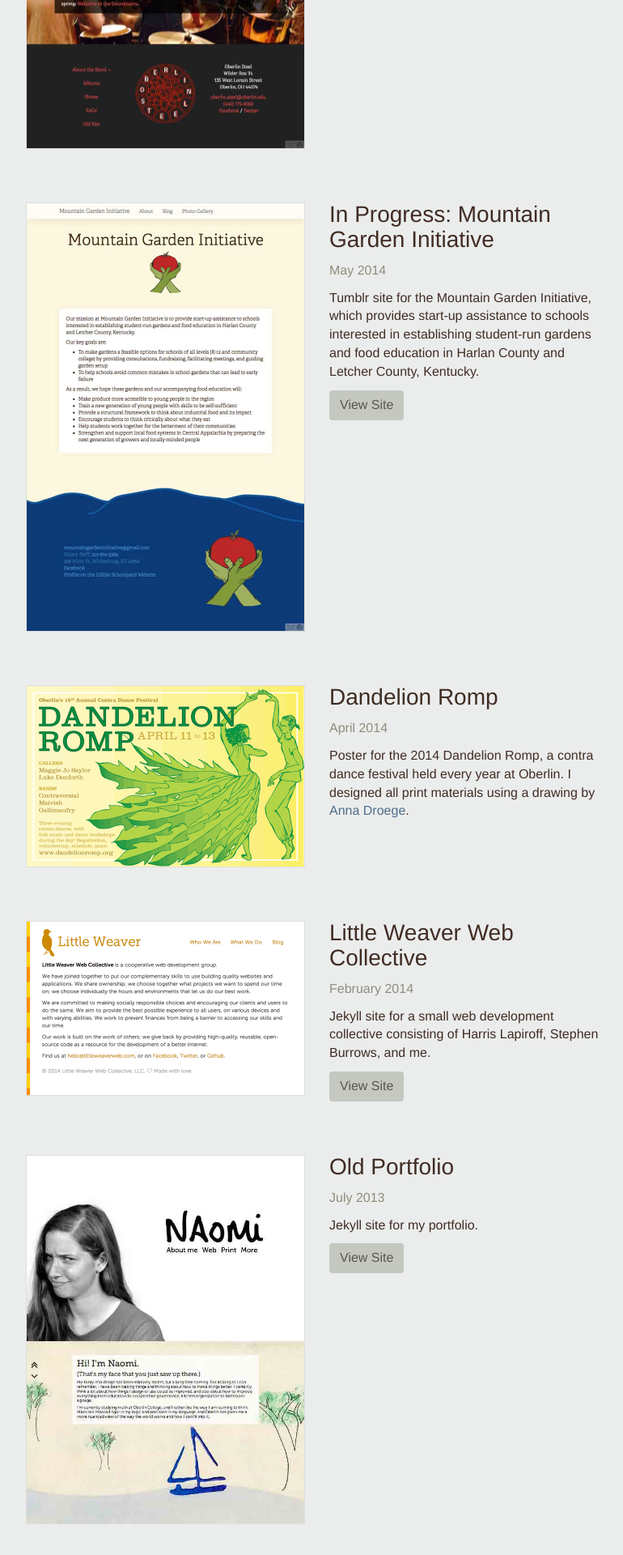
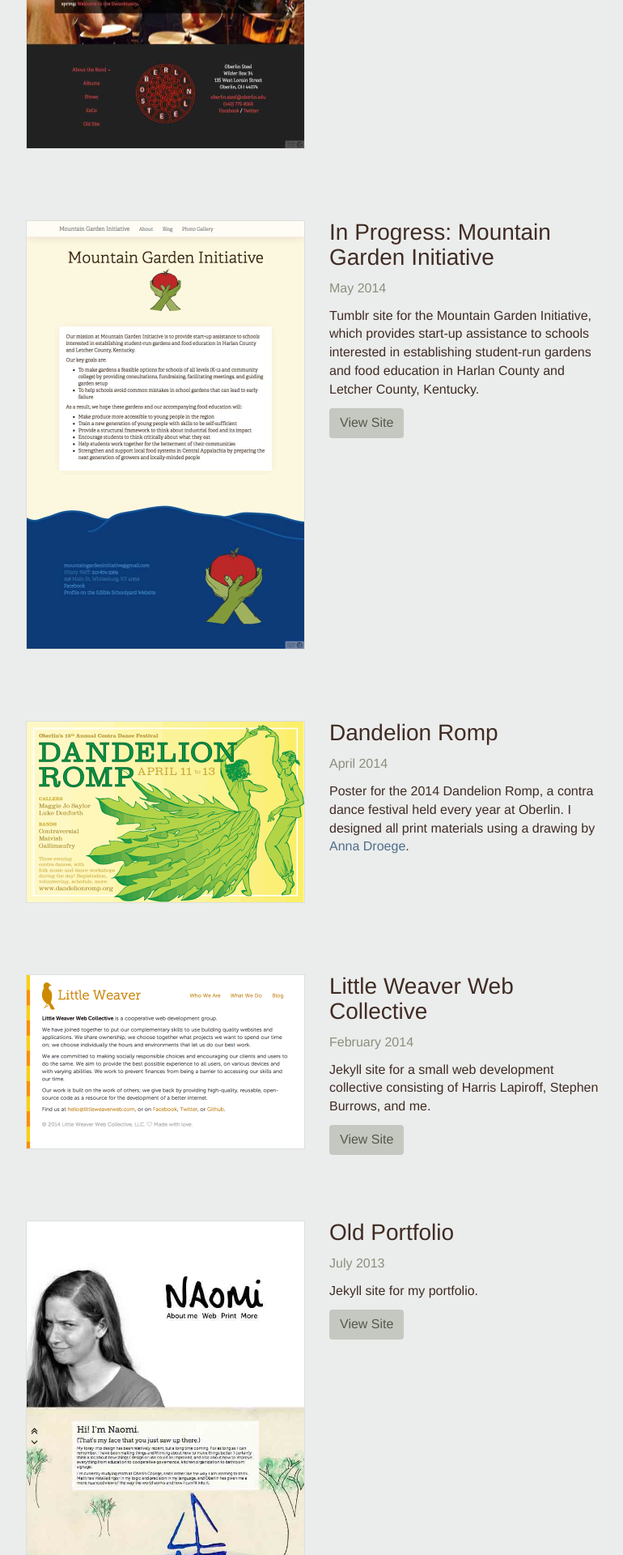
Before and after one commit to nmorduch/nmorduch.github.io, a Jekyll site: the page built from index.html, in a window 1280 px wide. Shown: the part 563-2483 px from the top of the page at 81% size, without its empty margins (248-1018 px from the left). Built offline with Jekyll 4.4.1, drawn with Linux system fonts in a browser that asks for light colours; Markdown is read by kramdown in place of the engine named in the settings.

Commit message:
Fixed image spacing.

```diff
--- a/index.html
+++ b/index.html
@@ -15,9 +15,11 @@
 				<div class="col-xxs-12 col-xs-6 margin-trailer">
 					<h3 class="visible-xxs-inline-block margin-trailer">{{ post.title }}</h3>
 					{% for image in post.img %}
-						<a href="{{ site.baseurl }}{{ site.imageurl }}/work/{{ image.large }}" class="margin-trailer">
-							<img src="{{ site.baseurl }}{{ site.imageurl }}/thumbs/{% if image.thumb %}{{ image.thumb }}{% else %}{{ image.large }}{% endif %}" alt="{{ post.title }}" class="img-responsive{% unless image.large == 'nbt-2011-12.gif' %} img-frame{% endunless %}">
-						</a>
+						<div class="margin-trailer">
+							<a href="{{ site.baseurl }}{{ site.imageurl }}/work/{{ image.large }}">
+								<img src="{{ site.baseurl }}{{ site.imageurl }}/thumbs/{% if image.thumb %}{{ image.thumb }}{% else %}{{ image.large }}{% endif %}" alt="{{ post.title }}" class="img-responsive{% unless image.large == 'nbt-2011-12.gif' %} img-frame{% endunless %}">
+							</a>
+						</div>
 					{% endfor %}
 				</div>
 				<div class="col-xxs-12 col-xs-6 margin-trailer">
```
